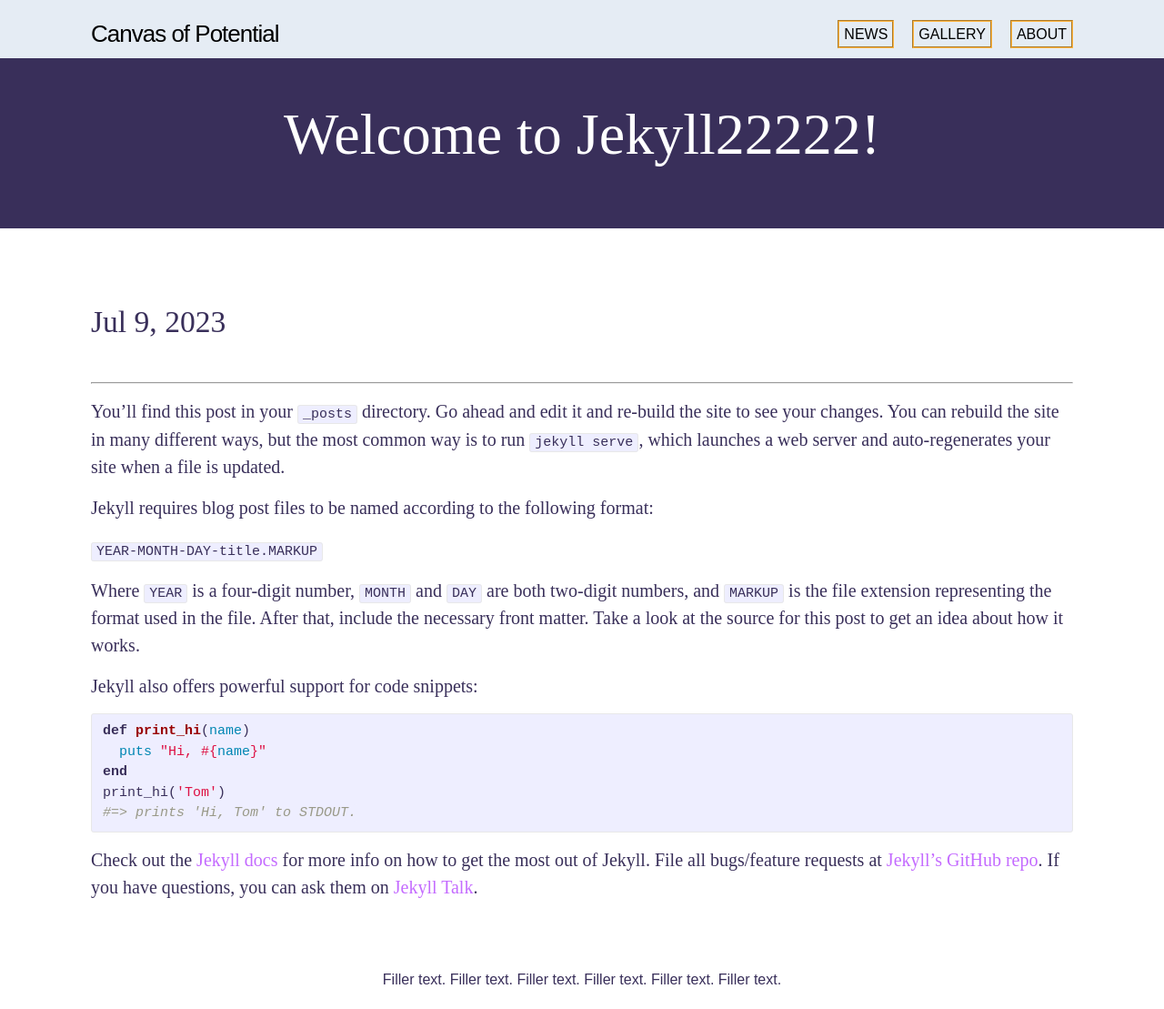
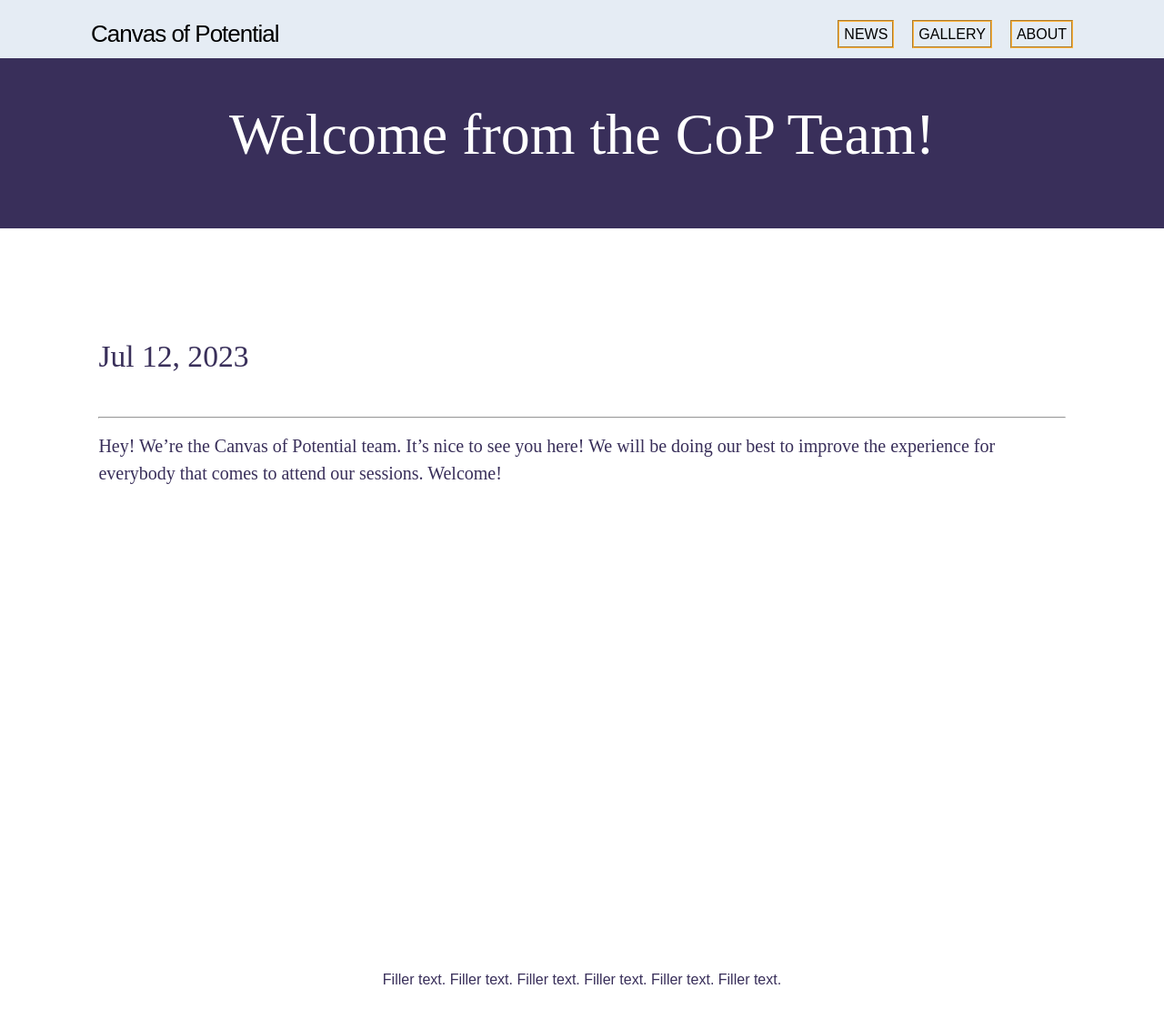
Before and after one commit to canvasofpotential/canvasofpotential.github.io, a Jekyll site: the page built from docs/_posts/2023-07-08-welcome-to-jekyll.markdown, in a window 1280 px wide and 1109 px high. Shown: the whole window at 91% size. Built offline with Jekyll 4.4.1, drawn with Linux system fonts in a browser that asks for light colours; some web fonts are replaced; comment, search, counter and statistics services are not loaded.

Commit message:
Updated post formatting

```diff
--- a/docs/_layouts/post.html
+++ b/docs/_layouts/post.html
@@ -4,7 +4,7 @@
 <div class="post-intro">
   <p id="post-intro-header"> {{ page.title | escape }}</p>
 </div>
-<div class="wrapper">
+<div class="wrapper" id="post-wrapper">
   <article class="post h-entry" itemscope itemtype="http://schema.org/BlogPosting">
 
     <header class="page-heading">
--- a/docs/_layouts/posts.html
+++ b/docs/_layouts/posts.html
@@ -3,8 +3,8 @@
 ---
 
 <div class="home-intro">
-  <p id="home-intro-header">News</p>
-  <a class="home-link" id="posts-heading-link" href="/about"> FEATURED ARTICLE (replace link)</a>
+  <p id="home-intro-header">Activities</p>
+  <!--<a class="home-link" id="posts-heading-link" href="/about"> FEATURED ARTICLE (replace link)</a>-->
 </div>
 
 
@@ -16,7 +16,6 @@
     {{ content }}
 
     {%- if site.posts.size > 0 -%}
-      <h2 class="post-list-heading">{{ page.list_title | default: "Posts" }}</h2>
       <ul class="post-list">
         {%- for post in site.posts -%}
         <li>
--- a/docs/_posts/2023-07-08-welcome-to-jekyll.markdown
+++ b/docs/_posts/2023-07-08-welcome-to-jekyll.markdown
@@ -1,29 +1,7 @@
 ---
 layout: post
-title:  "Welcome to Jekyll22222!"
-date:   2023-07-08 21:43:46 -0700
+title:  "Welcome from the CoP Team!"
+date:   2023-07-11 20:00:00 -0700
 categories: jekyll update
 ---
-You’ll find this post in your `_posts` directory. Go ahead and edit it and re-build the site to see your changes. You can rebuild the site in many different ways, but the most common way is to run `jekyll serve`, which launches a web server and auto-regenerates your site when a file is updated.
-
-Jekyll requires blog post files to be named according to the following format:
-
-`YEAR-MONTH-DAY-title.MARKUP`
-
-Where `YEAR` is a four-digit number, `MONTH` and `DAY` are both two-digit numbers, and `MARKUP` is the file extension representing the format used in the file. After that, include the necessary front matter. Take a look at the source for this post to get an idea about how it works.
-
-Jekyll also offers powerful support for code snippets:
-
-{% highlight ruby %}
-def print_hi(name)
-  puts "Hi, #{name}"
-end
-print_hi('Tom')
-#=> prints 'Hi, Tom' to STDOUT.
-{% endhighlight %}
-
-Check out the [Jekyll docs][jekyll-docs] for more info on how to get the most out of Jekyll. File all bugs/feature requests at [Jekyll’s GitHub repo][jekyll-gh]. If you have questions, you can ask them on [Jekyll Talk][jekyll-talk].
-
-[jekyll-docs]: https://jekyllrb.com/docs/home
-[jekyll-gh]:   https://github.com/jekyll/jekyll
-[jekyll-talk]: https://talk.jekyllrb.com/
+Hey! We're the Canvas of Potential team. It's nice to see you here! We will be doing our best to improve the experience for everybody that comes to attend our sessions. Welcome!
--- a/docs/assets/custom.css
+++ b/docs/assets/custom.css
@@ -561,3 +561,7 @@
     padding: 2%;
     font-size: 150%;
 }
+
+#post-wrapper {
+    padding:3%;
+}
```
Also changed, not shown: docs/_posts/2023-07-09-hi-jekyll.markdown (deleted, +0 -12 lines).
